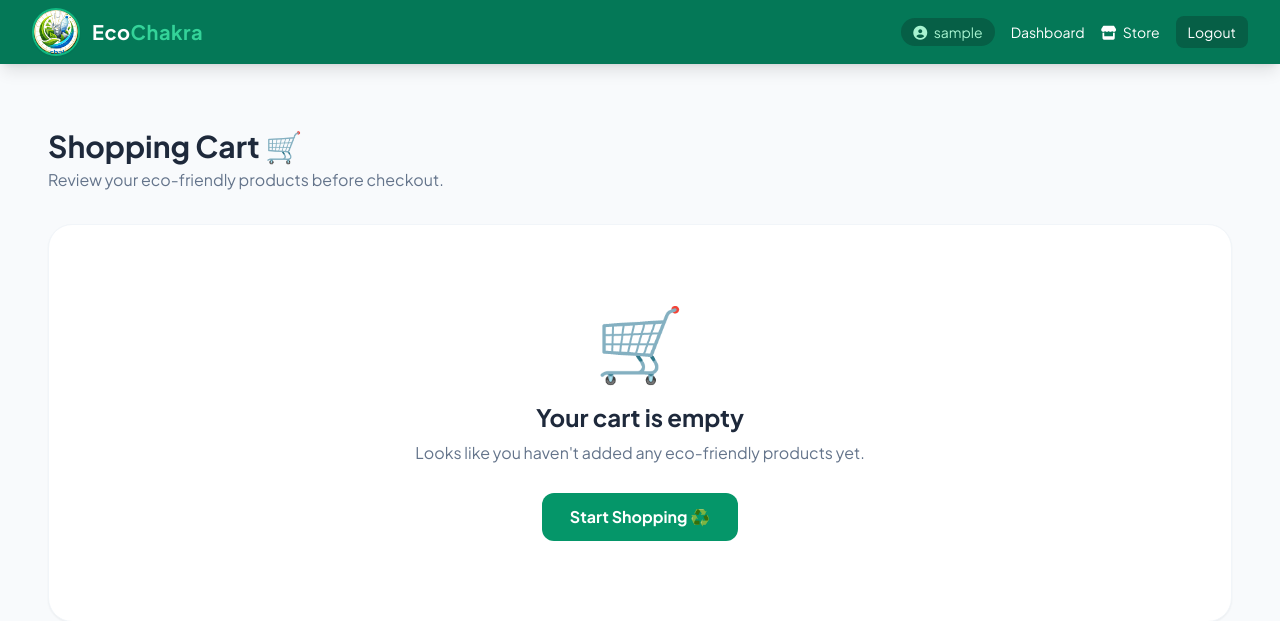
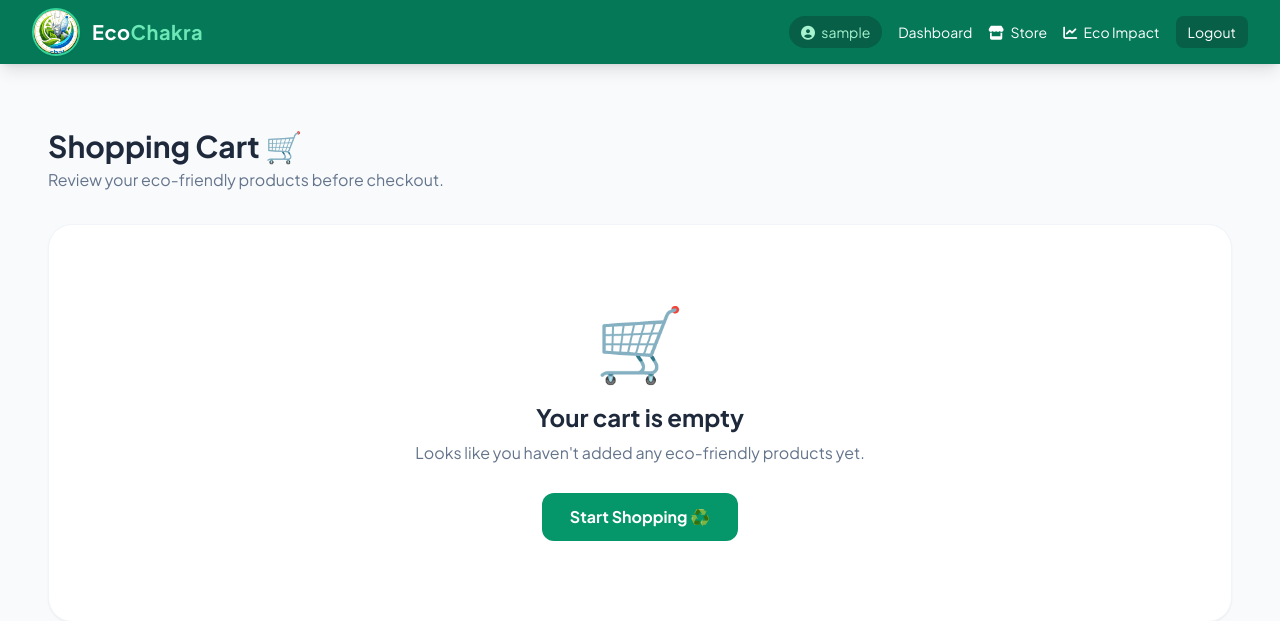
Before and after one commit to sujalnipane/Ecochakra_wastecircular, a Flask app: page /cart in a window 1280 px wide. Shown: the top 621 px of the page. Run offline with Flask 3, Linux system fonts and the light colour scheme; the visitor is signed in with stand-in values (Sample User, id 1); data that the repository does not hold is empty; some libraries are stand-ins or nearby versions.

Commit message:
upadate base.html

```diff
--- a/templates/base.html
+++ b/templates/base.html
@@ -21,34 +21,140 @@
     <nav class="bg-emerald-700 text-white shadow-lg sticky top-0 z-50">
     <div class="max-w-7xl mx-auto px-4 sm:px-6 lg:px-8">
         <div class="flex items-center justify-between h-16">
-                <a href="/" class="flex items-center space-x-3">
-    <!-- Square dimensions + rounded-full + object-cover -->
-    <img src="{{ url_for('static', filename='images/log.jpeg') }}" alt="EcoChakra Logo" class="w-12 h-12 rounded-full object-cover border-2 border-emerald-500 shadow-sm">
-    <span class="text-xl font-bold tracking-wide text-white">Eco<span class="text-emerald-400">Chakra</span></span>
+
+            <a href="/" class="flex items-center space-x-2 sm:space-x-3">
+                <img src="{{ url_for('static', filename='images/log.jpeg') }}"
+                     alt="EcoChakra Logo"
+                     class="w-10 h-10 sm:w-12 sm:h-12 rounded-full object-cover border-2 border-emerald-400 shadow-sm">
+                <span class="text-lg sm:text-xl font-bold tracking-wide text-white">
+                    Eco<span class="text-emerald-300">Chakra</span>
+                </span>
             </a>
 
-                <div class="flex items-center space-x-4">
+            <div class="hidden md:flex items-center space-x-4">
                 {% if current_user.is_authenticated %}
-                        <span class="text-sm bg-emerald-800 px-3 py-1 rounded-full text-emerald-200">
-                            <i class="fa-solid fa-circle-user mr-1"></i> {{ current_user.username }}
+
+                    <span class="text-sm bg-emerald-800 px-3 py-1.5 rounded-full text-emerald-200">
+                        <i class="fa-solid fa-circle-user mr-1"></i>
+                        {{ current_user.username }}
                     </span>
+
                     {% if current_user.role == 'Recycler' %}
-                            <a href="/recycler/dashboard" class="hover:text-emerald-200 font-medium text-sm">Dashboard</a>
+                        <a href="/recycler/dashboard"
+                           class="hover:text-emerald-200 font-medium text-sm transition">
+                            Dashboard
+                        </a>
                     {% elif current_user.role == 'Admin' %}
-                            <a href="/admin/dashboard" class="hover:text-emerald-200 font-medium text-sm">Admin Panel</a>
+                        <a href="/admin/dashboard"
+                           class="hover:text-emerald-200 font-medium text-sm transition">
+                            Admin Panel
+                        </a>
                     {% endif %}
-                        <a href="/shop" class="hover:text-emerald-200 font-medium text-sm"><i class="fa-solid fa-store mr-1"></i> Store</a>
-                        <a href="/logout" class="bg-emerald-800 hover:bg-emerald-900 px-3 py-1.5 rounded-lg text-sm transition">Logout</a>
+
+                    <a href="/shop"
+                       class="hover:text-emerald-200 font-medium text-sm transition">
+                        <i class="fa-solid fa-store mr-1"></i> Store
+                    </a>
+
+                    <a href="{{ url_for('impact_dashboard') }}"
+                       class="hover:text-emerald-200 font-medium text-sm transition">
+                        <i class="fa-solid fa-chart-line mr-1"></i> Eco Impact
+                    </a>
+
+                    <a href="/logout"
+                       class="bg-emerald-800 hover:bg-emerald-900 px-3 py-1.5 rounded-lg text-sm transition">
+                        Logout
+                    </a>
+
                 {% else %}
-                        <a href="/shop" class="hover:text-emerald-200 font-medium text-sm"><i class="fa-solid fa-store mr-1"></i> Store</a>
-                        <a href="/login" class="hover:text-emerald-200 font-medium text-sm">Login</a>
-                        <a href="/register" class="bg-white text-emerald-700 hover:bg-emerald-50 px-4 py-2 rounded-lg font-semibold text-sm transition shadow-md">Register</a>
+
+                    <a href="/shop"
+                       class="hover:text-emerald-200 font-medium text-sm transition">
+                        <i class="fa-solid fa-store mr-1"></i> Store
+                    </a>
+
                     <a href="{{ url_for('impact_dashboard') }}"
-   class="text-sm font-semibold text-slate-700 hover:text-emerald-600 transition">
+                       class="hover:text-emerald-200 font-medium text-sm transition">
+                        <i class="fa-solid fa-chart-line mr-1"></i> Eco Impact
+                    </a>
 
-    <i class="fa-solid fa-chart-line mr-1"></i>
-    Eco Impact
+                    <a href="/login"
+                       class="hover:text-emerald-200 font-medium text-sm transition">
+                        Login
+                    </a>
 
+                    <a href="/register"
+                       class="bg-white text-emerald-700 hover:bg-emerald-50 px-4 py-2 rounded-lg font-semibold text-sm transition shadow-md">
+                        Register
+                    </a>
+
+                {% endif %}
+            </div>
+
+            <button onclick="toggleMobileMenu()"
+                    class="md:hidden text-white text-2xl p-2 rounded-lg hover:bg-emerald-800 transition"
+                    aria-label="Open menu">
+                <i id="menu-icon" class="fa-solid fa-bars"></i>
+            </button>
+        </div>
+
+        <div id="mobile-menu" class="hidden md:hidden pb-4">
+            <div class="flex flex-col space-y-2 pt-3 border-t border-emerald-600">
+
+                {% if current_user.is_authenticated %}
+
+                    <div class="px-3 py-2 bg-emerald-800 rounded-lg text-emerald-200 text-sm">
+                        <i class="fa-solid fa-circle-user mr-2"></i>
+                        {{ current_user.username }}
+                    </div>
+
+                    {% if current_user.role == 'Recycler' %}
+                        <a href="/recycler/dashboard"
+                           class="px-3 py-2.5 rounded-lg hover:bg-emerald-800 transition">
+                            <i class="fa-solid fa-gauge mr-2"></i> Dashboard
+                        </a>
+                    {% elif current_user.role == 'Admin' %}
+                        <a href="/admin/dashboard"
+                           class="px-3 py-2.5 rounded-lg hover:bg-emerald-800 transition">
+                            <i class="fa-solid fa-shield-halved mr-2"></i> Admin Panel
+                        </a>
+                    {% endif %}
+
+                    <a href="/shop"
+                       class="px-3 py-2.5 rounded-lg hover:bg-emerald-800 transition">
+                        <i class="fa-solid fa-store mr-2"></i> Store
+                    </a>
+
+                    <a href="{{ url_for('impact_dashboard') }}"
+                       class="px-3 py-2.5 rounded-lg hover:bg-emerald-800 transition">
+                        <i class="fa-solid fa-chart-line mr-2"></i> Eco Impact
+                    </a>
+
+                    <a href="/logout"
+                       class="px-3 py-2.5 rounded-lg bg-emerald-800 hover:bg-emerald-900 transition">
+                        <i class="fa-solid fa-right-from-bracket mr-2"></i> Logout
+                    </a>
+
+                {% else %}
+
+                    <a href="/shop"
+                       class="px-3 py-2.5 rounded-lg hover:bg-emerald-800 transition">
+                        <i class="fa-solid fa-store mr-2"></i> Store
+                    </a>
+
+                    <a href="{{ url_for('impact_dashboard') }}"
+                       class="px-3 py-2.5 rounded-lg hover:bg-emerald-800 transition">
+                        <i class="fa-solid fa-chart-line mr-2"></i> Eco Impact
+                    </a>
+
+                    <a href="/login"
+                       class="px-3 py-2.5 rounded-lg hover:bg-emerald-800 transition">
+                        <i class="fa-solid fa-right-to-bracket mr-2"></i> Login
+                    </a>
+
+                    <a href="/register"
+                       class="px-3 py-2.5 rounded-lg bg-white text-emerald-700 font-semibold hover:bg-emerald-50 transition">
+                        <i class="fa-solid fa-user-plus mr-2"></i> Register
                     </a>
 
                 {% endif %}
@@ -56,7 +162,6 @@
         </div>
     </div>
 </nav>
-
     <!-- MAIN CONTENT AREA -->
     <main class="max-w-7xl mx-auto w-full px-4 sm:px-6 lg:px-8 py-8 flex-grow">
         {% block content %}{% endblock %}
```
Lines whose indentation alone changed are shown as unchanged.
